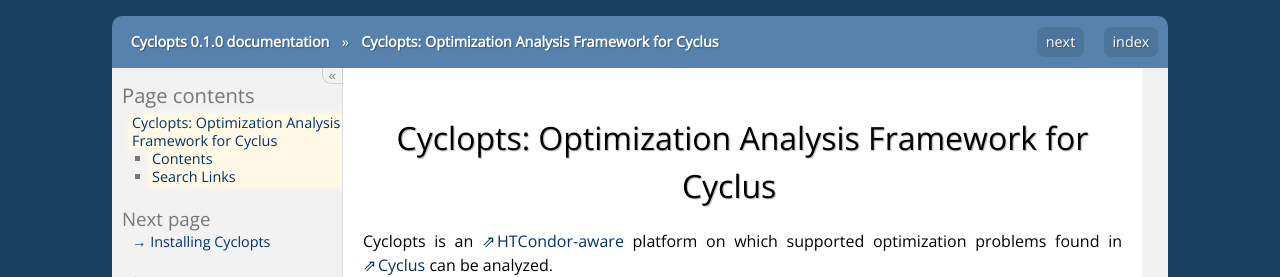
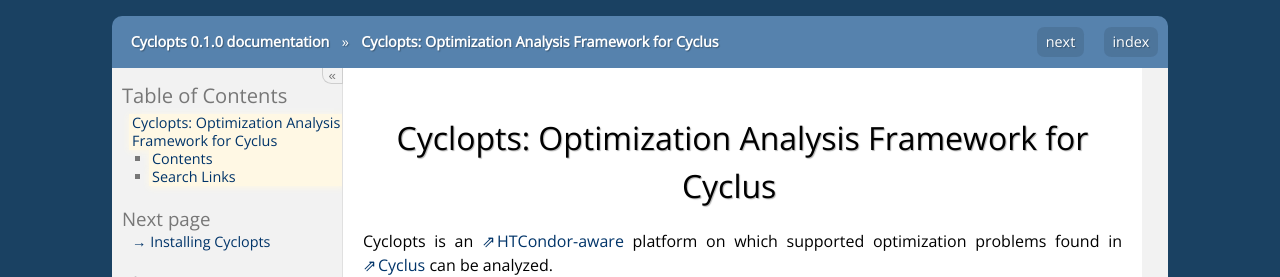
Before and after one commit to gidden/cyclopts, a Sphinx documentation site: the page built from docs/index.rst, in a window 1280 px wide. Shown: the top 277 px of the page. Built offline with Sphinx 7.4.7, drawn with Linux system fonts in a browser that asks for light colours; some web fonts are replaced; formulas are drawn with MathJax 3.

Commit message:
updated sidebar toc name

```diff
--- a/docs/conf.py
+++ b/docs/conf.py
@@ -117,7 +117,10 @@
 # [optional] set some of the options listed above...
 # you can set any cloud conf option here, see
 # https://pythonhosted.org/cloud_sptheme/cloud_theme.html#list-of-options
-html_theme_options = { "roottarget": "index", "popuptoc": "false" }
+html_theme_options = { "roottarget": "index",
+                       "popuptoc": "false",
+                       "sidebar_localtoc_title": "Table of Contents",
+                       }
 
 # The name for this set of Sphinx documents.  If None, it defaults to
 # "<project> v<release> documentation".
```
